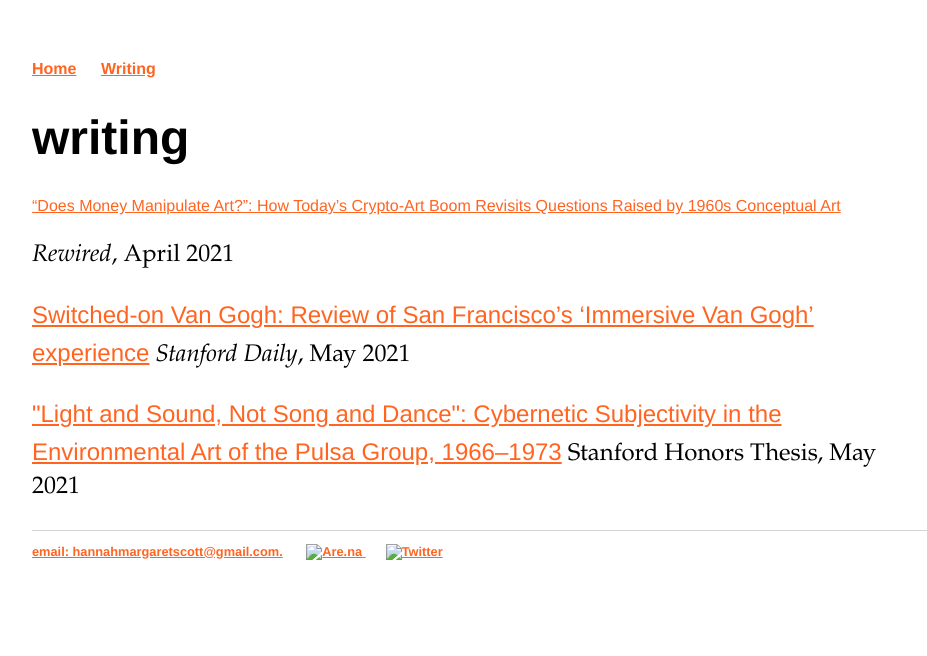
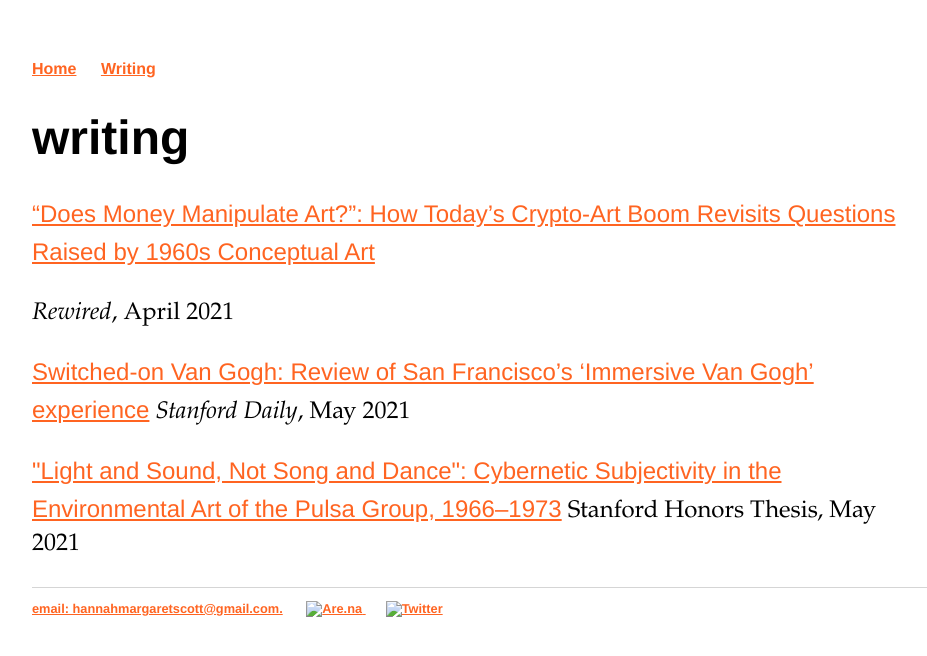
Before and after one commit to hannahmargaretscott/hannahmargaretscott.github.io, a Jekyll site: the page built from portfolio/index.html, in a window 1280 px wide. Shown: the top 656 px of the page, without its empty margins (160-1087 px from the left). Built offline with Jekyll 4.4.1, drawn with Linux system fonts in a browser that asks for light colours.

```diff
--- a/portfolio/index.html
+++ b/portfolio/index.html
@@ -6,6 +6,6 @@ title: writing
 
 <h1>{{ page.title }}</h1>
 
-    <a href="https://stanfordrewired.com/post/crypto-art-1960s-conceptual-art">“Does Money Manipulate Art?”: How Today’s Crypto-Art Boom Revisits Questions Raised by 1960s Conceptual Art</a><p><i> Rewired</i>, April 2021</p>
+    <p><a href="https://stanfordrewired.com/post/crypto-art-1960s-conceptual-art">“Does Money Manipulate Art?”: How Today’s Crypto-Art Boom Revisits Questions Raised by 1960s Conceptual Art</a><p><i> Rewired</i>, April 2021</p>
     <p><a href="https://www.stanforddaily.com/2021/05/20/switched-on-van-gogh-review-of-san-franciscos-immersive-van-gogh-experience/">Switched-on Van Gogh: Review of San Francisco’s ‘Immersive Van Gogh’ experience</a><i> Stanford Daily</i>, May 2021</p>
     <p><a href="https://purl.stanford.edu/yf322sc9397">"Light and Sound, Not Song and Dance": Cybernetic Subjectivity in the Environmental Art of the Pulsa Group, 1966–1973</a> Stanford Honors Thesis, May 2021</p>
```
